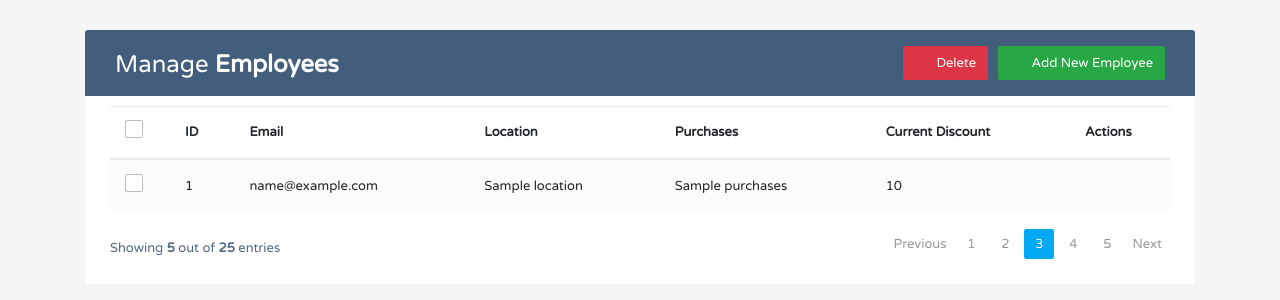
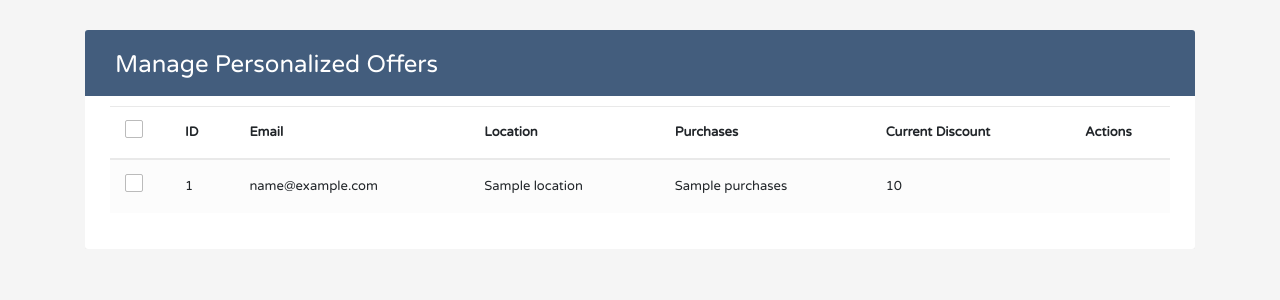
Before and after one commit to vikasdo/Retailer_Book_recommendation, a Flask app: template bookstore/templates/test.html in a window 1280 px wide. Shown: the top 300 px of the page. Run offline with Flask 2, Linux system fonts and the light colour scheme; the template is opened without the code that fills it: most values are stand-ins (such as "Sample title", 1, 10 or a date in 2020); parts of the project's set-up code (start-up, migrations or seed data) failed here and were passed over; some libraries are stand-ins or nearby versions.

Commit message:
Minor changes to discounts page

```diff
--- a/bookstore/templates/test.html
+++ b/bookstore/templates/test.html
@@ -270,12 +270,12 @@ $(document).ready(function(){
 			<div class="table-title">
 				<div class="row">
 					<div class="col-sm-6">
-						<h2>Manage <b>Employees</b></h2>
+						<h2>Manage Personalized Offers</h2>
 					</div>
-					<div class="col-sm-6">
+					<!--<div class="col-sm-6">
 						<a href="#addEmployeeModal" class="btn btn-success" data-toggle="modal"><i class="material-icons">&#xE147;</i> <span>Add New Employee</span></a>
 						<a href="#deleteEmployeeModal" class="btn btn-danger" data-toggle="modal"><i class="material-icons">&#xE15C;</i> <span>Delete</span></a>
-					</div>
+					</div>-->
 				</div>
 			</div>
 			<table class="table table-striped table-hover">
@@ -317,7 +317,7 @@ $(document).ready(function(){
 						{% endfor %}
 				</tbody>
 			</table>
-			<div class="clearfix">
+			<!--<div class="clearfix">
 				<div class="hint-text">Showing <b>5</b> out of <b>25</b> entries</div>
 				<ul class="pagination">
 					<li class="page-item disabled"><a href="#">Previous</a></li>
@@ -328,7 +328,7 @@ $(document).ready(function(){
 					<li class="page-item"><a href="#" class="page-link">5</a></li>
 					<li class="page-item"><a href="#" class="page-link">Next</a></li>
 				</ul>
-			</div>
+			</div>-->
 		</div>
 	</div>
 </div>
```
